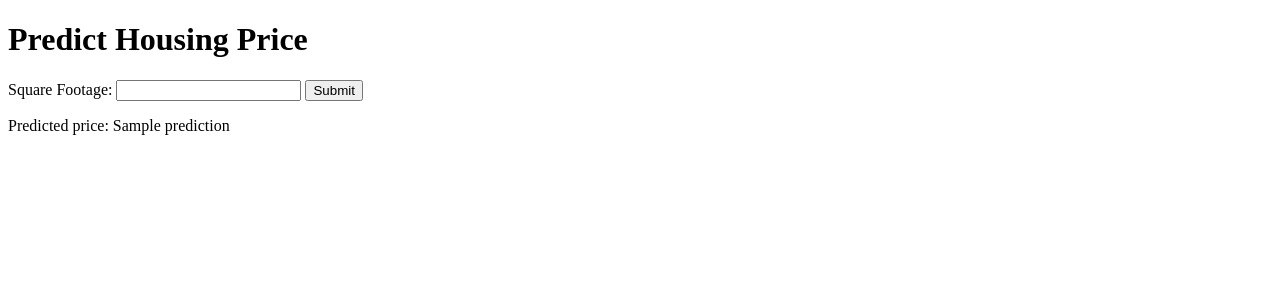
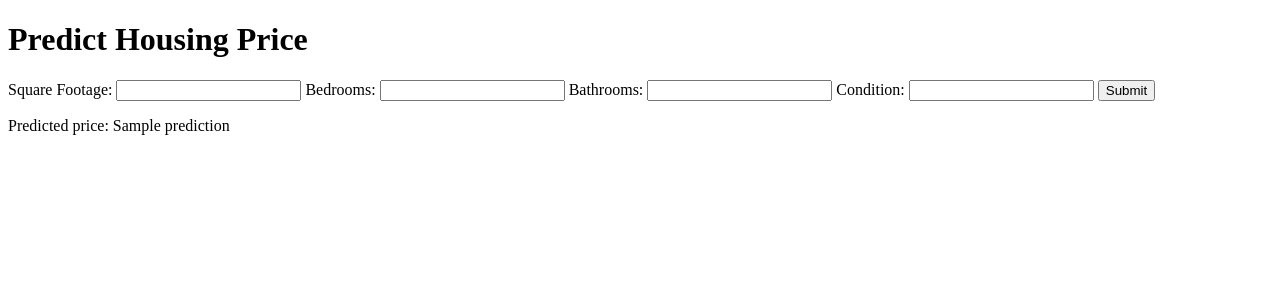
Before and after one commit to xJuanPablo/BrickPredict, a Flask app: template app/templates/predict.html in a window 1280 px wide. Shown: the top 300 px of the page. Run offline with Flask 3, Linux system fonts and the light colour scheme; the template is opened without the code that fills it: most values are stand-ins (such as "Sample title", 1, 10 or a date in 2020).

Commit message:
Added additional independent variables

```diff
--- a/app/templates/predict.html
+++ b/app/templates/predict.html
@@ -7,7 +7,18 @@
     <h1>Predict Housing Price</h1>
     <form action="/predict" method="POST">
         <label for="sqft">Square Footage:</label>
-        <input type="text" id="sqft" name="sqft" required>
+        <input type="text" name="sqft" required>
+
+        <label for="sqft">Bedrooms:</label>
+        <input type="text" name="bedrooms" required>
+
+        <label for="sqft">Bathrooms:</label>
+        <input type="text" name="bathrooms" required>
+
+        <label for="sqft">Condition:</label>
+        <input type="text" name="condition" required>
+
+
         <button type="submit">Submit</button>
     </form>
 
--- a/models/price_prediction.py
+++ b/models/price_prediction.py
@@ -8,12 +8,12 @@ data_path = os.path.join(BASE_DIR, "data", "kc_house_data.csv")
 
 data = pd.read_csv(data_path)
 
-x = data[['sqft_living']]
+x = data[['sqft_living', 'bedrooms', 'bathrooms', 'condition']]
 y = data['price']
 
 model = LinearRegression()
 model.fit(x, y)
 
 model_path = os.path.join(BASE_DIR, "app", "model.pkl")
-joblib.dump(model, "app/model.pkl")
+joblib.dump(model, model_path)
 print(f"Model saved to {model_path}")
```
Also changed, not shown: app/routes.py (+5 -3 lines), 1 other file.
